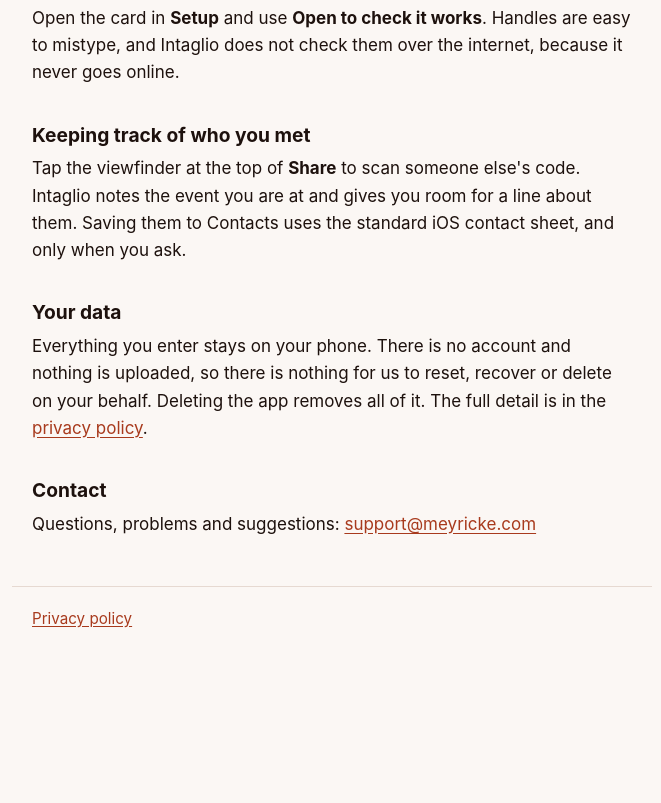
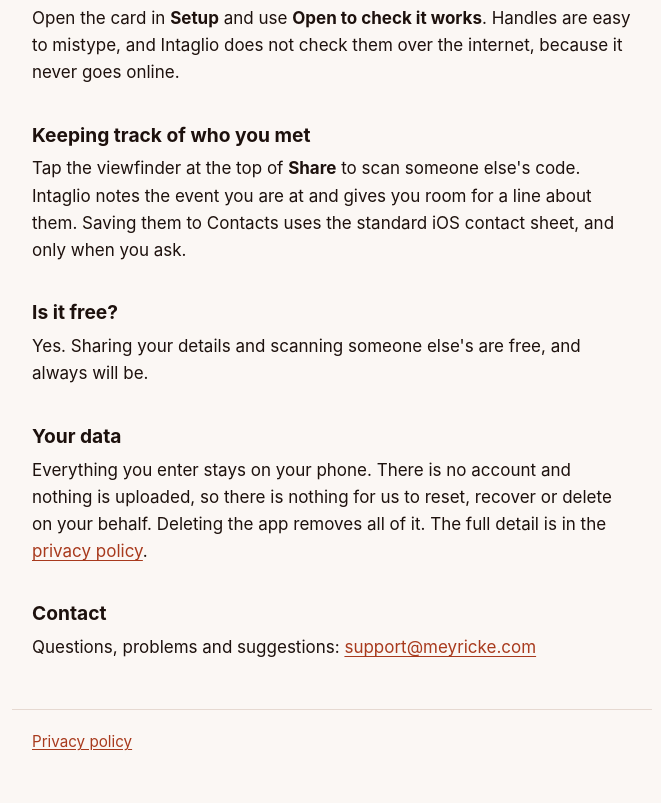
Before and after one commit to Meyricke/intaglio, a plain HTML site: page index.html in a window 1280 px wide. Shown: the part 977-1780 px from the top of the page, without its empty margins (308-969 px from the left). Before the commit the page ends 1656 px from the top, so only its background shows below. Drawn offline with Linux system fonts and the light colour scheme.

Commit message:
Pages as generated at conference-connect@b39807f

```diff
--- a/index.html
+++ b/index.html
@@ -51,6 +51,8 @@ footer { margin-top: 3rem; padding-top: 1.25rem; padding-bottom: 3rem; border-to
 <p>Open the card in <strong>Setup</strong> and use <strong>Open to check it works</strong>. Handles are easy to mistype, and Intaglio does not check them over the internet, because it never goes online.</p>
 <h2>Keeping track of who you met</h2>
 <p>Tap the viewfinder at the top of <strong>Share</strong> to scan someone else's code. Intaglio notes the event you are at and gives you room for a line about them. Saving them to Contacts uses the standard iOS contact sheet, and only when you ask.</p>
+<h2>Is it free?</h2>
+<p>Yes. Sharing your details and scanning someone else's are free, and always will be.</p>
 <h2>Your data</h2>
 <p>Everything you enter stays on your phone. There is no account and nothing is uploaded, so there is nothing for us to reset, recover or delete on your behalf. Deleting the app removes all of it. The full detail is in the <a href="privacy.html">privacy policy</a>.</p>
 <h2>Contact</h2>
```
